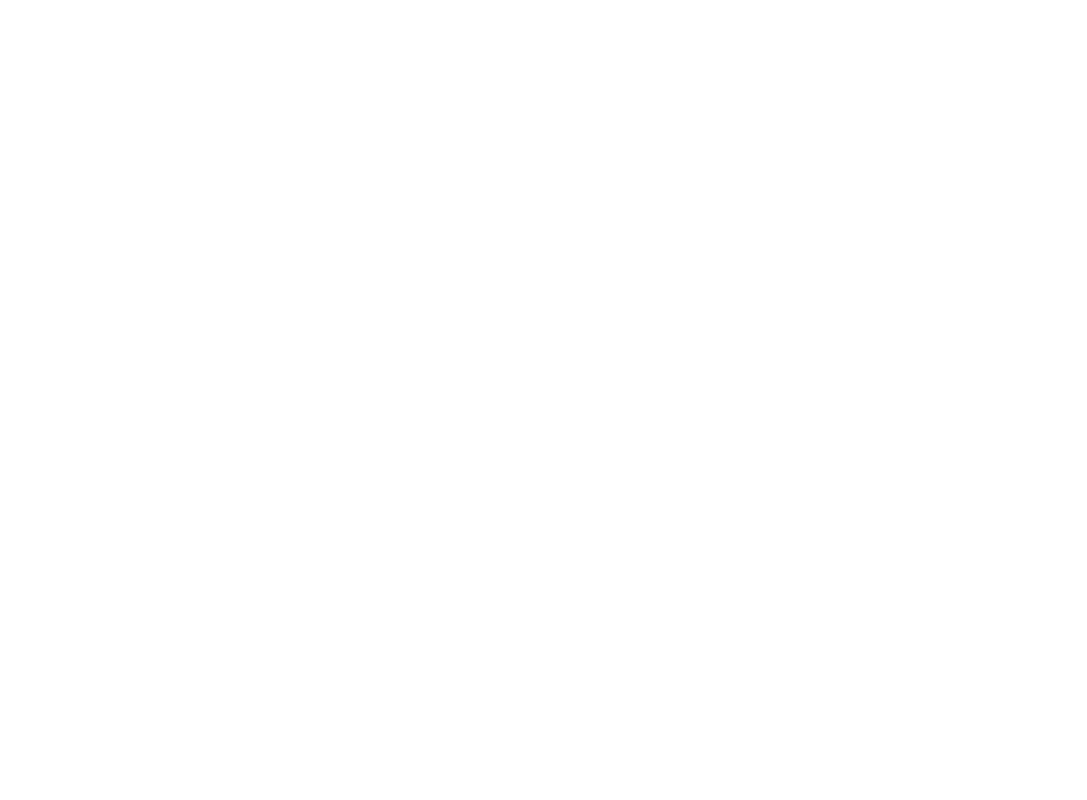
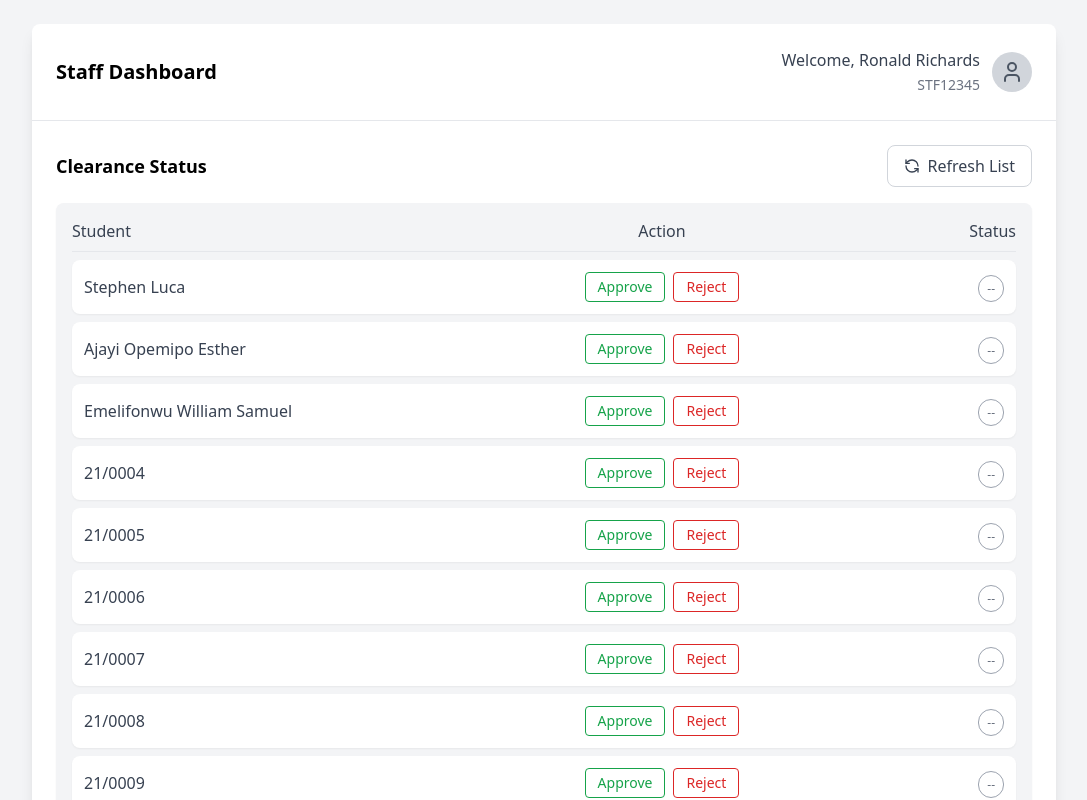
Before and after one commit to online-clearance-system/frontend, a React (Vite) app: page /staff in a window 1280 px wide. Before the commit this address had no page. Shown: the top 800 px of the page, without its empty margins (96-1183 px from the left). Built offline with nearby package versions, Linux system fonts and the light colour scheme.

Commit message:
staff dashboard done

```diff
--- a/src/App.jsx
+++ b/src/App.jsx
@@ -3,6 +3,8 @@
 import SignUp from '././components/forms/SignUp'
 import Login from '././components/forms/Login'
 import Student from '././components/dashboard/Student'
+import Staff from '././components/dashboard/Staff'
+// import Admin from '././components/dashboard/Admin'
 
 const App = () => {
   return (
@@ -11,6 +13,7 @@
         <Route path="/" element={<SignUp />} />
         <Route path="/login" element={<Login />} />
         <Route path="/student" element={<Student />} />
+        <Route path="/staff" element={<Staff />} />
       </Routes>
     </Router>
   )
--- a/src/components/dashboard/Student.jsx
+++ b/src/components/dashboard/Staff.jsx
@@ -1,26 +1,24 @@
-"use client"
-
 import { useState, useEffect } from "react"
-import { RefreshCcw, User, Clock, CheckCircle, AlertCircle } from "lucide-react"
+import { RefreshCcw, User, CheckCircle, AlertCircle } from "lucide-react"
 
 // Initial data with "--" as default status
 const initialClearanceData = [
-  { id: "1", office: "Head of Department", status: "--", lastUpdated: new Date() },
-  { id: "2", office: "Bursary", status: "--", lastUpdated: new Date() },
-  { id: "3", office: "Library", status: "--", lastUpdated: new Date() },
-  { id: "4", office: "Bookshop", status: "--", lastUpdated: new Date() },
-  { id: "5", office: "E.G WHITE", status: "--", lastUpdated: new Date() },
-  { id: "6", office: "BUTH", status: "--", lastUpdated: new Date() },
-  { id: "7", office: "Alumni", status: "--", lastUpdated: new Date() },
-  { id: "8", office: "Security", status: "--", lastUpdated: new Date() },
-  { id: "9", office: "VPSD", status: "--", lastUpdated: new Date() },
-  { id: "10", office: "School Officer", status: "--", lastUpdated: new Date() },
-  { id: "11", office: "Registrar", status: "--", lastUpdated: new Date() },
+  { id: "1", student: "Stephen Luca", status: "--", actionStatus: null, lastUpdated: new Date() },
+  { id: "2", student: "Ajayi Opemipo Esther", status: "--", actionStatus: null, lastUpdated: new Date() },
+  { id: "3", student: "Emelifonwu William Samuel", status: "--", actionStatus: null, lastUpdated: new Date() },
+  { id: "4", student: "21/0004", status: "--", actionStatus: null, lastUpdated: new Date() },
+  { id: "5", student: "21/0005", status: "--", actionStatus: null, lastUpdated: new Date() },
+  { id: "6", student: "21/0006", status: "--", actionStatus: null, lastUpdated: new Date() },
+  { id: "7", student: "21/0007", status: "--", actionStatus: null, lastUpdated: new Date() },
+  { id: "8", student: "21/0008", status: "--", actionStatus: null, lastUpdated: new Date() },
+  { id: "9", student: "21/0009", status: "--", actionStatus: null, lastUpdated: new Date() },
+  { id: "10", student: "21/0010", status: "--", actionStatus: null, lastUpdated: new Date() },
+  { id: "11", student: "21/0011", status: "--", actionStatus: null, lastUpdated: new Date() },
 ]
 
 export default function ClearanceDashboard({ userData = null }) {
   // Default user data if none is provided from database
-  const [user, setUser] = useState(userData || { name: "Ronald Richards", id: "STD12345" })
+  const [user, setUser] = useState(userData || { name: "Ronald Richards", id: "STF12345" })
   const [clearanceData, setClearanceData] = useState(initialClearanceData)
   const [isRefreshing, setIsRefreshing] = useState(false)
   const [lastRefreshed, setLastRefreshed] = useState(new Date())
@@ -39,7 +37,7 @@
           // Simulated database response
           const mockDatabaseResponse = {
             name: "Ronald Richards",
-            id: "STD12345",
+            id: "STF12345",
             email: "ronald.richards@example.edu",
           }
           setUser(mockDatabaseResponse)
@@ -120,6 +118,22 @@
     }, 2000)
   }
 
+  const handleApprove = (id) => {
+    setClearanceData((prevData) =>
+      prevData.map((item) =>
+        item.id === id ? { ...item, actionStatus: "approved", status: "Approved", lastUpdated: new Date() } : item,
+      ),
+    )
+  }
+
+  const handleReject = (id) => {
+    setClearanceData((prevData) =>
+      prevData.map((item) =>
+        item.id === id ? { ...item, actionStatus: "rejected", status: "Rejected", lastUpdated: new Date() } : item,
+      ),
+    )
+  }
+
   const formatLastUpdated = (date) => {
     const minutes = Math.round((date.getTime() - new Date().getTime()) / (1000 * 60))
     if (minutes === 0) return "just now"
@@ -129,8 +143,12 @@
 
   const getStatusBadge = (status) => {
     switch (status) {
+      case "Approved":
+        return <span className="px-2 py-1 text-xs font-medium rounded-full bg-green-600 text-white">Approved</span>
+      case "Rejected":
+        return <span className="px-2 py-1 text-xs font-medium rounded-full bg-red-600 text-white">Rejected</span>
       case "Cleared":
-        return <span className="px-2 py-1 text-xs font-medium rounded-full bg-green-500 text-white">Cleared</span>
+        return <span className="px-2 py-1 text-xs font-medium rounded-full bg-green-600 text-white">Cleared</span>
       case "Processing":
         return <span className="px-2 py-1 text-xs font-medium rounded-full bg-blue-500 text-white">Pending</span>
       default:
@@ -152,7 +170,7 @@
       <div className="max-w-5xl mx-auto bg-white rounded-lg shadow-lg">
         <div className="p-4 md:p-6 border-b">
           <div className="flex flex-col md:flex-row justify-between items-start md:items-center gap-4">
-            <h2 className="text-xl font-semibold">Student Dashboard</h2>
+            <h2 className="text-xl font-semibold">Staff Dashboard</h2>
             <div className="flex items-center space-x-3">
               <div className="text-right">
                 <span className="text-gray-700 font-medium block">Welcome, {user.name}</span>
@@ -165,23 +183,6 @@
           </div>
         </div>
         <div className="p-4 md:p-6">
-          <div className="bg-gray-100 p-6 rounded-lg shadow-sm mb-6">
-            <div className="flex flex-col md:flex-row justify-between items-start md:items-center mb-2">
-              <div className="text-sm font-medium mb-1">Clearance Overview</div>
-              <div className="flex items-center text-sm text-gray-500">
-                <Clock className="mr-1 h-4 w-4" />
-                <span>Last updated: {formatLastUpdated(lastRefreshed)}</span>
-              </div>
-            </div>
-            <div className="relative w-full bg-gray-300 rounded-full h-3">
-              <div
-                className="absolute top-0 left-0 bg-blue-900 h-3 rounded-full transition-all duration-500 ease-in-out"
-                style={{ width: `${progressPercentage}%` }}
-              ></div>
-            </div>
-            <div className="text-right text-sm mt-1 font-medium">Progress: {progressPercentage}%</div>
-          </div>
-
           <div className="flex flex-col md:flex-row justify-between items-start md:items-center mb-4 gap-4">
             <h3 className="text-lg font-semibold">Clearance Status</h3>
             <div className="flex flex-col sm:flex-row gap-3 w-full sm:w-auto">
@@ -193,33 +194,27 @@
                 <RefreshCcw className={`mr-2 h-4 w-4 ${isRefreshing ? "animate-spin" : ""}`} />
                 {isRefreshing ? "Refreshing..." : "Refresh List"}
               </button>
-              <button
-                className={`px-4 py-2 rounded-lg bg-blue-900 text-white w-full sm:w-auto ${clearanceData.every((item) => item.status !== "--") ? "opacity-70 cursor-not-allowed" : "hover:bg-blue-800"}`}
-                onClick={handleRequestAll}
-                disabled={clearanceData.every((item) => item.status !== "--")}
-              >
-                Request Clearance (All)
-              </button>
+
             </div>
           </div>
 
           <div className="bg-gray-100 p-4 rounded-lg shadow-sm">
             <div className="grid grid-cols-12 font-medium pb-2 mb-2 border-b">
-              <span className="col-span-5 md:col-span-6 text-gray-700">Offices</span>
-              <span className="col-span-4 md:col-span-3 text-gray-700 text-center">Status</span>
-              <span className="col-span-3 text-right text-gray-700">Action</span>
+              <span className="col-span-5 md:col-span-6 text-gray-700">Student</span>
+              <span className="col-span-4 md:col-span-3 text-gray-700 text-center">Action</span>
+              <span className="col-span-3 text-right text-gray-700">Status</span>
             </div>
 
             <div className="space-y-2">
               {clearanceData.map((item) => (
                 <div key={item.id} className="grid grid-cols-12 py-3 bg-white rounded-lg shadow-sm items-center">
-                  <div className="col-span-5 md:col-span-6 font-medium text-blue-900 relative">
+                  <div className="col-span-5 md:col-span-6 font-medium text-gray-700 relative">
                     <span
                       className="cursor-pointer truncate block px-3"
                       onMouseEnter={() => toggleTooltip(item.id)}
                       onMouseLeave={() => toggleTooltip(item.id)}
                     >
-                      {item.office}
+                      {item.student}
                     </span>
                     {tooltipVisible[item.id] && (
                       <div className="absolute z-10 px-2 py-1 text-xs bg-gray-800 text-white rounded shadow-lg -mt-1 ml-4">
@@ -228,28 +223,34 @@
                     )}
                   </div>
 
-                  <div className="col-span-4 md:col-span-3 text-center">{getStatusBadge(item.status)}</div>
-
-                  <div className="col-span-3 text-right px-3">
-                    {item.status === "--" ? (
-                      <button
-                        className="px-3 py-1 text-sm rounded border border-blue-900 text-blue-900 hover:bg-blue-50"
-                        onClick={() => handleRequestSingle(item.id)}
-                      >
-                        Request
-                      </button>
-                    ) : item.status === "Cleared" ? (
-                      <span className="inline-block text-green-500">
-                        <CheckCircle className="h-5 w-5" />
+                  <div className="col-span-4 md:col-span-3 text-center">
+                    {item.actionStatus === "approved" ? (
+                      <span className="px-3 py-1 text-sm rounded bg-green-600 text-white flex items-center justify-center mx-auto w-24">
+                        <CheckCircle className="h-4 w-4 mr-1" /> Approved
+                      </span>
+                    ) : item.actionStatus === "rejected" ? (
+                      <span className="px-3 py-1 text-sm rounded bg-red-600 text-white flex items-center justify-center mx-auto w-24">
+                        <AlertCircle className="h-4 w-4 mr-1" /> Rejected
                       </span>
                     ) : (
-                      <div className="flex justify-end">
-                        <div className="animate-pulse">
-                          <AlertCircle className="h-5 w-5 text-blue-500" />
-                        </div>
+                      <div className="flex justify-center space-x-2">
+                        <button
+                          className="px-3 py-1 text-sm rounded text-green-600 border-green-600 border-[1px] hover:bg-green-100"
+                          onClick={() => handleApprove(item.id)}
+                        >
+                          Approve
+                        </button>
+                        <button
+                          className="px-3 py-1 text-sm rounded text-red-600 border-red-600 border-[1px] hover:bg-red-100"
+                          onClick={() => handleReject(item.id)}
+                        >
+                          Reject
+                        </button>
                       </div>
                     )}
                   </div>
+
+                  <div className="col-span-3 text-right px-3">{getStatusBadge(item.status)}</div>
                 </div>
               ))}
             </div>
```
Also changed, not shown: 1 other file (tests, documents, lock files or other folders).
